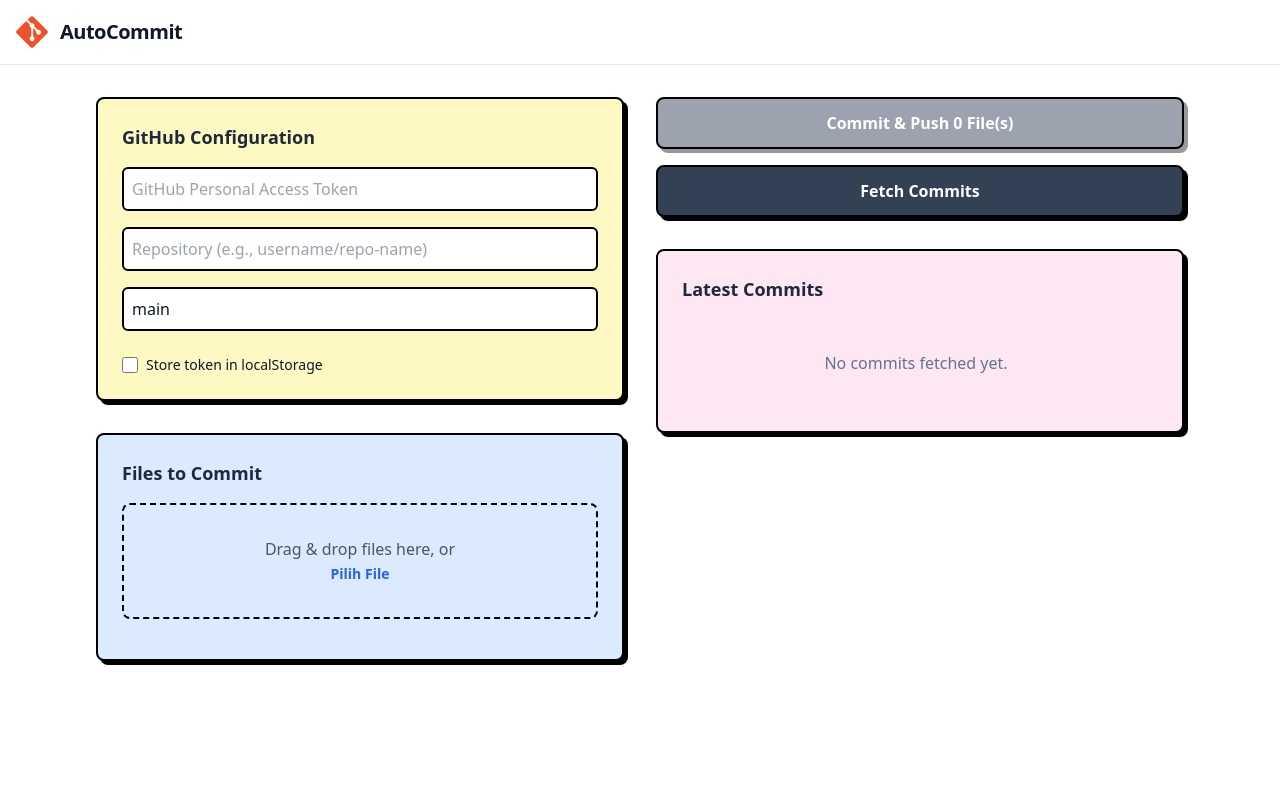
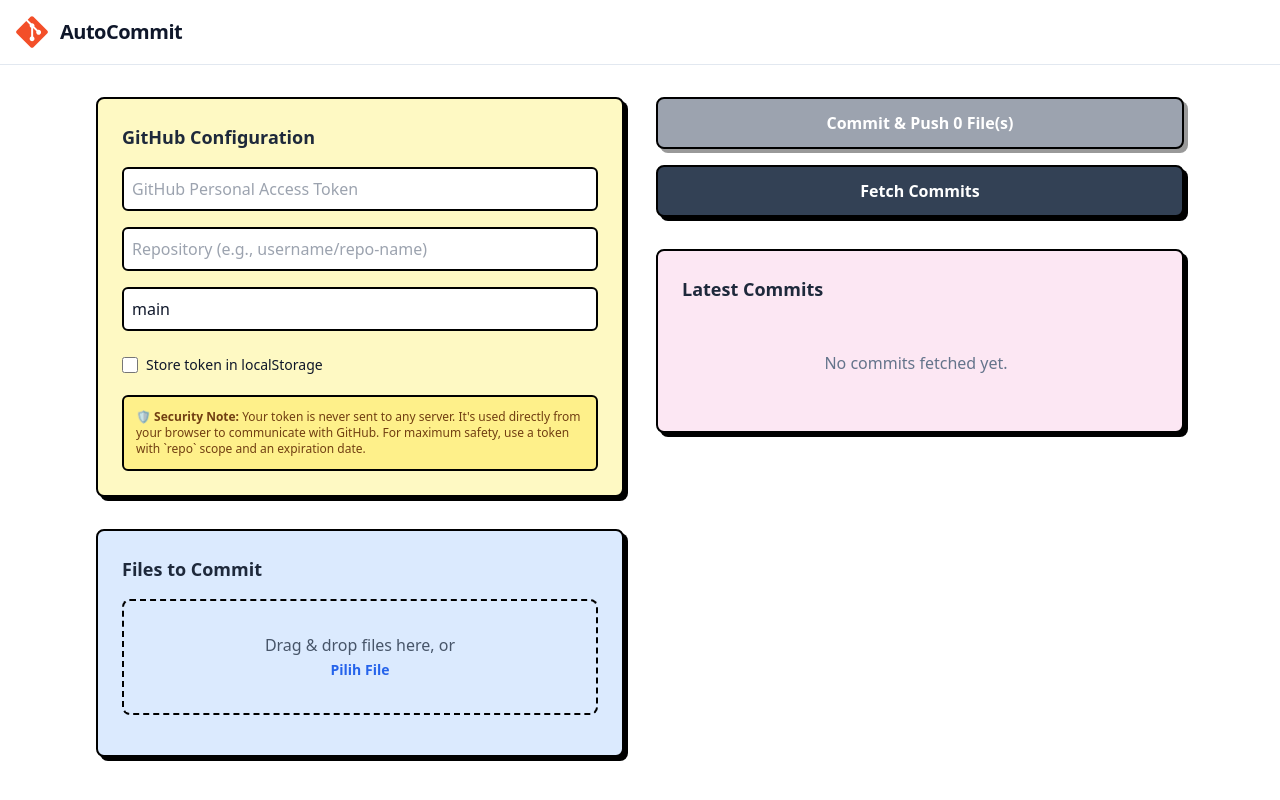
Before and after one commit to Moonveilcy/github-web, a React (Vite) app: page / in a window 1280 px wide. Built offline with nearby package versions, Linux system fonts and the light colour scheme.

Commit message:
update readme

```diff
--- a/src/components/sections/ConfigSection.tsx
+++ b/src/components/sections/ConfigSection.tsx
@@ -55,6 +55,9 @@ export const ConfigSection = ({ token, setToken, storeToken, setStoreToken, repo
                     <label htmlFor="storeToken" className="font-medium">Store token in localStorage</label>
                 </div>
             </div>
+            <div className="mt-5 p-3 bg-yellow-200 border-2 border-black rounded-md text-xs text-yellow-900">
+                <p><strong>🛡️ Security Note:</strong> Your token is never sent to any server. It's used directly from your browser to communicate with GitHub. For maximum safety, use a token with `repo` scope and an expiration date.</p>
+            </div>
         </section>
     );
 }
```
